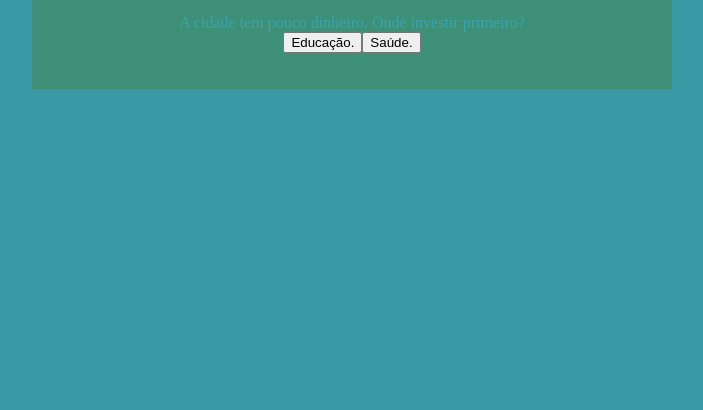
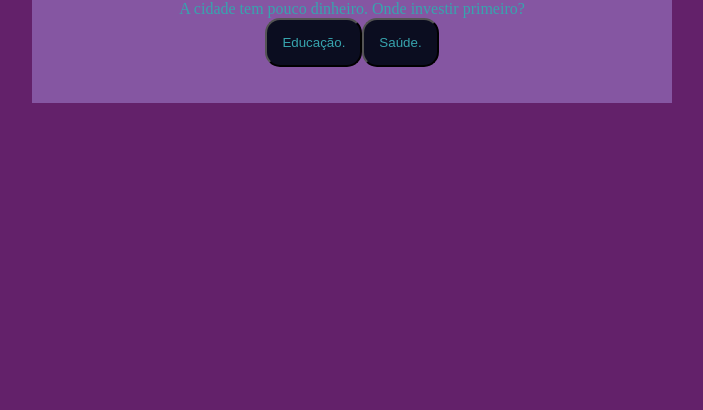
Before and after one commit to mary07-ux/historia-interativaJS, a plain HTML site: page index.html in a window 1280 px wide. Shown: the part 406-816 px from the top of the page, without its empty margins (288-991 px from the left). Drawn offline with Linux system fonts and the light colour scheme.

Commit message:
Add files via upload

```diff
--- a/style.css
+++ b/style.css
@@ -1,6 +1,6 @@
 :root{
-    --cor-fundo: #3a9ba7;
-    --cor-principal: #3e8f77;
+    --cor-fundo: #63216a;
+    --cor-principal: #8556a2;
     --cor-secundaria: #0B0D20;
     --cor-destaque: #375250;
     --cor-texto: #37a4ae;
@@ -23,3 +23,20 @@ body{
 h1{
     color: var(--cor-destaque);
 }
+
+button{
+background-color: var(--cor-secundaria);
+color: var(--cor-texto);
+border: nome;
+border-radius: 15px;
+padding: 15px;
+transition: backgraund-color 0.3s;
+
+}
+
+button:hover{
+background-color: var(--cor-destaque);
+color: var(--cor-principal);
+cursor: pointer;
+
+}
```
